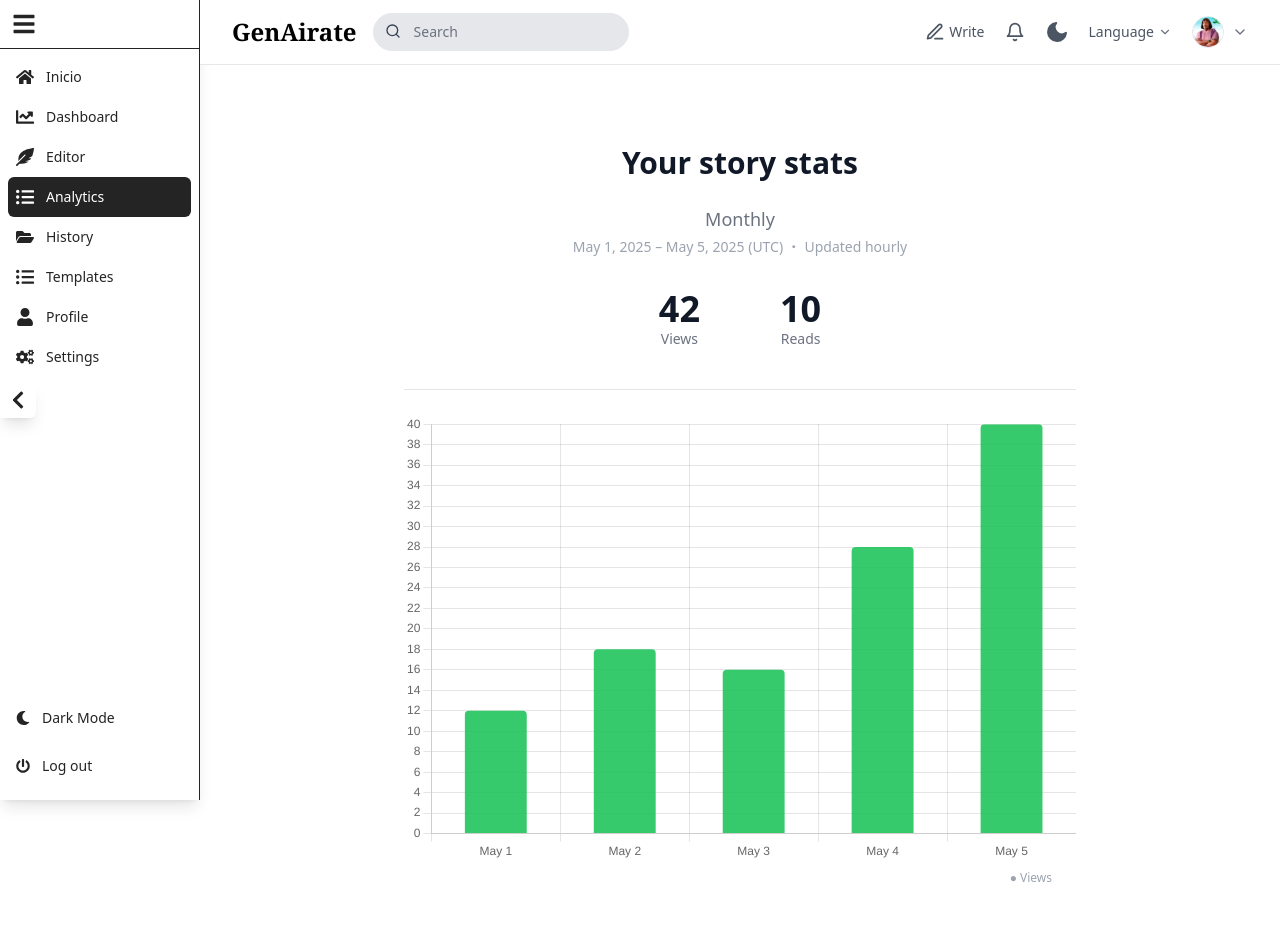
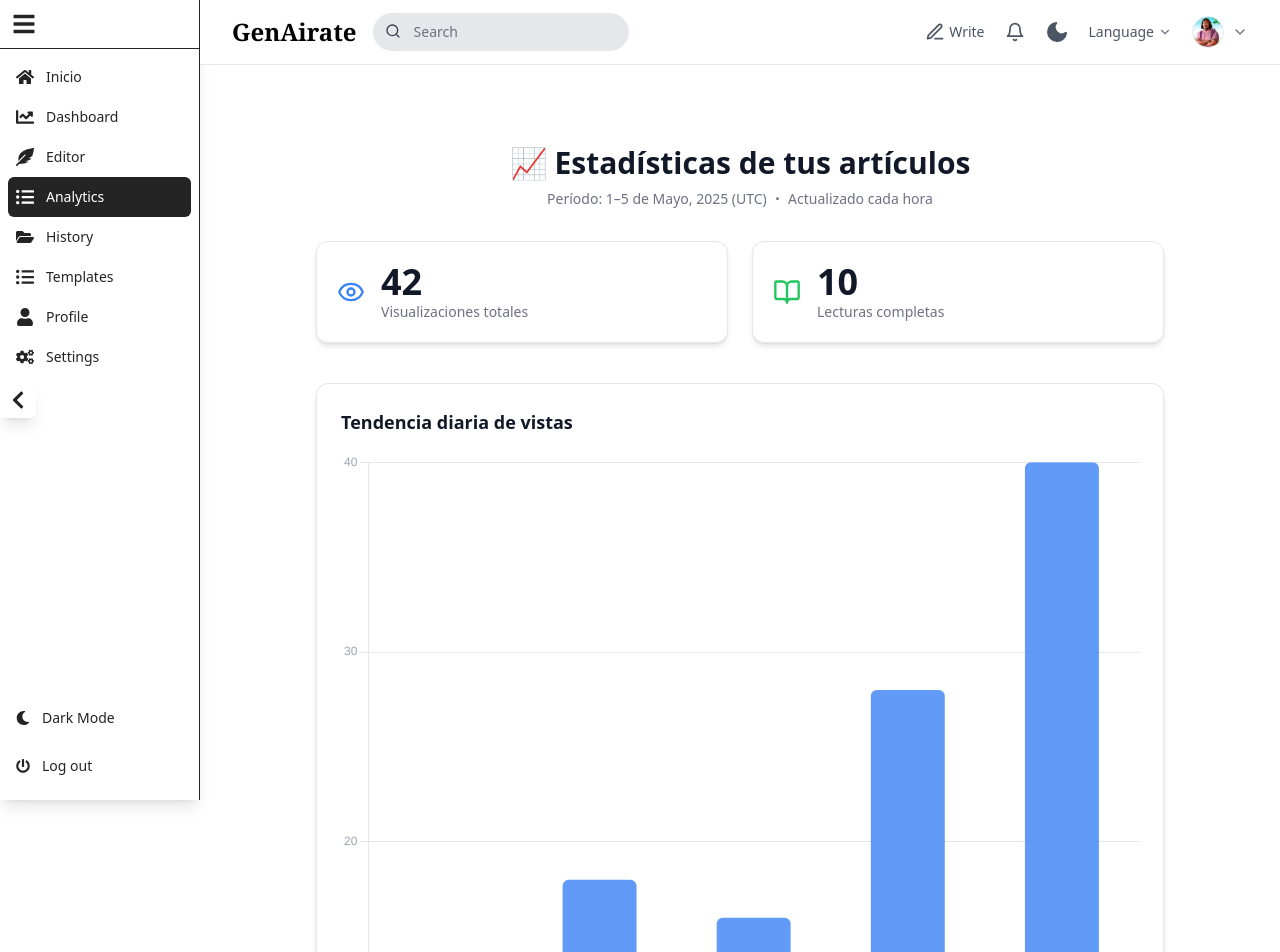
Before and after one commit to PedroCere/genairate, a React (Vite) app in the folder Frontend/genairate-front/: page /analytics in a window 1280 px wide. Shown: the top 952 px of the page. Built offline with nearby package versions, Linux system fonts and the light colour scheme; no server answers; sample sign-in values are in the browser's storage.

Commit message:
stats_update

```diff
--- a/Frontend/genairate-front/src/pages/AnalyticsPage.jsx
+++ b/Frontend/genairate-front/src/pages/AnalyticsPage.jsx
@@ -9,6 +9,7 @@ import {
   Legend,
 } from 'chart.js';
 import { Bar } from 'react-chartjs-2';
+import { Eye, BookOpen } from 'lucide-react';
 
 ChartJS.register(CategoryScale, LinearScale, BarElement, Title, Tooltip, Legend);
 
@@ -22,23 +23,24 @@ export default function AnalyticsPage() {
   const [stats, setStats] = useState(null);
 
   useEffect(() => {
-    setTimeout(() => {
-      setStats(MOCK_DATA);
-    }, 500);
+    const fetchData = async () => {
+      setTimeout(() => setStats(MOCK_DATA), 500); // Simulación
+    };
+    fetchData();
   }, []);
 
   if (!stats) {
-    return <div className="text-center py-10 text-gray-700 dark:text-gray-300">Cargando métricas...</div>;
+    return <div className="text-center py-10 text-gray-700 dark:text-gray-300">📊 Cargando métricas...</div>;
   }
 
   const barData = {
-    labels: ['May 1', 'May 2', 'May 3', 'May 4', 'May 5'],
+    labels: ['1 May', '2 May', '3 May', '4 May', '5 May'],
     datasets: [
       {
-        label: 'Views',
+        label: 'Vistas',
         data: stats.timeline,
-        backgroundColor: 'rgba(34, 197, 94, 0.9)',
-        borderRadius: 4,
+        backgroundColor: 'rgba(59, 130, 246, 0.8)', // Blue
+        borderRadius: 6,
         barPercentage: 0.6,
       },
     ],
@@ -50,33 +52,52 @@ export default function AnalyticsPage() {
       legend: { display: false },
     },
     scales: {
-      y: { beginAtZero: true, ticks: { stepSize: 1 } },
+      y: {
+        beginAtZero: true,
+        ticks: {
+          color: '#9CA3AF', // gray-400
+          stepSize: 10,
+        },
+        grid: { color: '#E5E7EB' }, // gray-200
+      },
+      x: {
+        ticks: { color: '#9CA3AF' },
+        grid: { display: false },
+      },
     },
   };
 
   return (
-    <div className="max-w-3xl mx-auto px-6 py-12 text-center text-gray-900 dark:text-gray-100">
-      <h1 className="text-3xl font-semibold mb-6">Your story stats</h1>
+    <div className="max-w-4xl mx-auto px-6 py-12 text-gray-900 dark:text-gray-100">
+      <div className="text-center mb-8">
+        <h1 className="text-3xl font-bold mb-2">📈 Estadísticas de tus artículos</h1>
+        <p className="text-gray-500 dark:text-gray-400 text-sm">
+          Período: 1–5 de Mayo, 2025 (UTC) ・ Actualizado cada hora
+        </p>
+      </div>
 
-      <p className="text-lg text-gray-500 dark:text-gray-400 mb-1">Monthly</p>
-      <p className="text-sm text-gray-400 mb-8">May 1, 2025 – May 5, 2025 (UTC) ・ Updated hourly</p>
+      <div className="grid grid-cols-1 sm:grid-cols-2 gap-6 mb-10">
+        <div className="bg-white dark:bg-gray-800 p-5 rounded-xl shadow-md flex items-center gap-4 border border-gray-200 dark:border-gray-700">
+          <Eye size={28} className="text-blue-500" />
+          <div>
+            <p className="text-4xl font-bold">{stats.views}</p>
+            <p className="text-sm text-gray-500 dark:text-gray-400">Visualizaciones totales</p>
+          </div>
+        </div>
 
-      <div className="flex justify-center gap-20 mb-10">
-        <div>
-          <p className="text-4xl font-bold">{stats.views}</p>
-          <p className="text-sm text-gray-500 dark:text-gray-400">Views</p>
-        </div>
-        <div>
-          <p className="text-4xl font-bold">{stats.reads}</p>
-          <p className="text-sm text-gray-500 dark:text-gray-400">Reads</p>
+        <div className="bg-white dark:bg-gray-800 p-5 rounded-xl shadow-md flex items-center gap-4 border border-gray-200 dark:border-gray-700">
+          <BookOpen size={28} className="text-green-500" />
+          <div>
+            <p className="text-4xl font-bold">{stats.reads}</p>
+            <p className="text-sm text-gray-500 dark:text-gray-400">Lecturas completas</p>
+          </div>
         </div>
       </div>
 
-      <div className="max-w-2xl mx-auto border-t border-gray-200 dark:border-gray-700 pt-6">
-        <Bar data={barData} options={options} height={200} />
-        <div className="flex justify-end text-xs text-gray-400 mt-2 pr-2">
-          <span className="mr-4">● Views</span>
-        </div>
+      <div className="bg-white dark:bg-gray-800 rounded-xl shadow-md p-6 border border-gray-200 dark:border-gray-700">
+        <h3 className="text-lg font-semibold mb-4">Tendencia diaria de vistas</h3>
+        <Bar data={barData} options={options} height={300} />
+        <div className="text-right text-xs text-gray-400 mt-2">● Vistas por día</div>
       </div>
     </div>
   );
```
